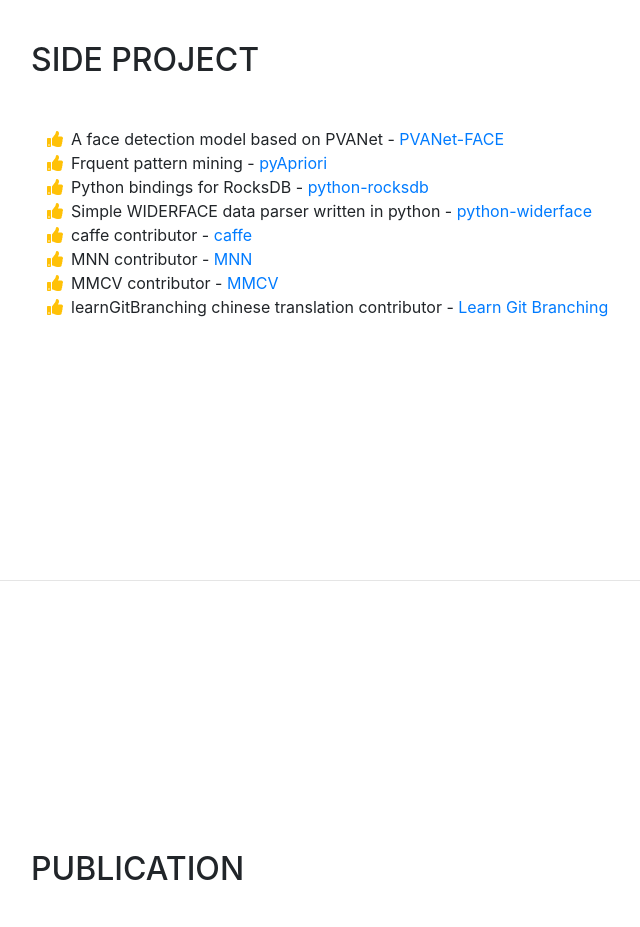
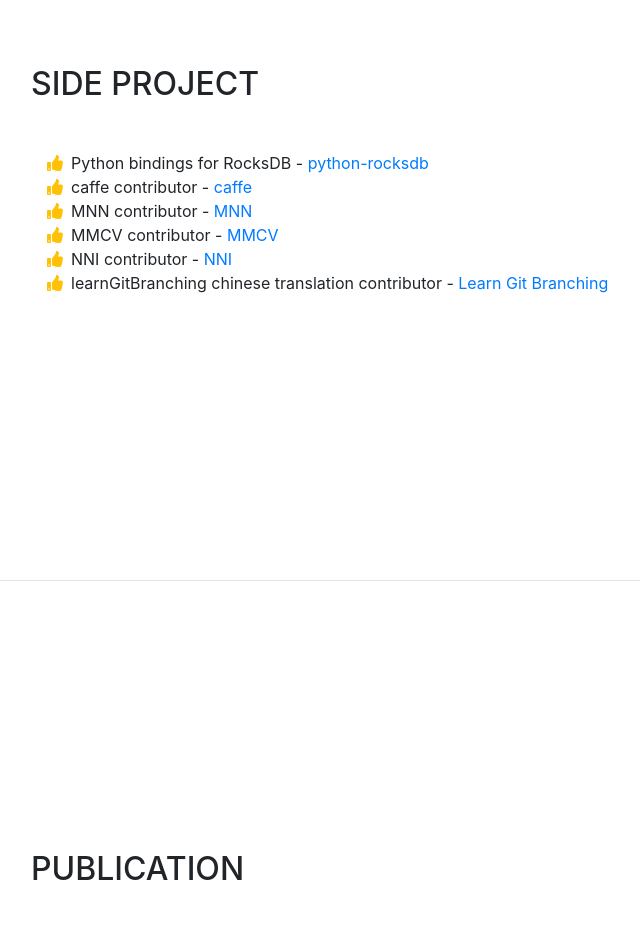
Before and after one commit to twmht/twmht.github.io, a website with bundled scripts: page index.html in a window 1280 px wide. Shown: the part 3820-4747 px from the top of the page, without its empty margins (289-929 px from the left). Built offline with nearby package versions, Linux system fonts and the light colour scheme; a web font is replaced by a local one.

Commit message:
update contrib

```diff
--- a/index.html
+++ b/index.html
@@ -230,22 +230,8 @@
               <ul class="fa-ul mb-0">
                 <li>
                   <i class="fa-li fa fa-thumbs-up text-warning"></i>
-                  A face detection model based on PVANet -
-                  <a href="https://github.com/twmht/PVANet-FACE">PVANet-FACE</a>
-                <li>
-                  <i class="fa-li fa fa-thumbs-up text-warning"></i>
-                  Frquent pattern mining -
-                  <a href="https://github.com/twmht/pyApriori">pyApriori</a>
-                </li>
-                <li>
-                  <i class="fa-li fa fa-thumbs-up text-warning"></i>
                   Python bindings for RocksDB -
                   <a href="https://pypi.python.org/pypi/python-rocksdb/0.6.2">python-rocksdb</a>
-                </li>
-                <li>
-                  <i class="fa-li fa fa-thumbs-up text-warning"></i>
-                  Simple WIDERFACE data parser written in python -
-                  <a href="https://pypi.python.org/pypi/python-widerface/0.1.2">python-widerface</a>
                 </li>
                 <li>
                   <i class="fa-li fa fa-thumbs-up text-warning"></i>
@@ -261,6 +247,11 @@
                   <i class="fa-li fa fa-thumbs-up text-warning"></i>
                   MMCV contributor -
                   <a href="https://github.com/open-mmlab/mmcv">MMCV</a>
+                </li>
+                <li>
+                  <i class="fa-li fa fa-thumbs-up text-warning"></i>
+                  NNI contributor -
+                  <a href="https://github.com/microsoft/nni">NNI</a>
                 </li>
                 <li>
                   <i class="fa-li fa fa-thumbs-up text-warning"></i>
```
